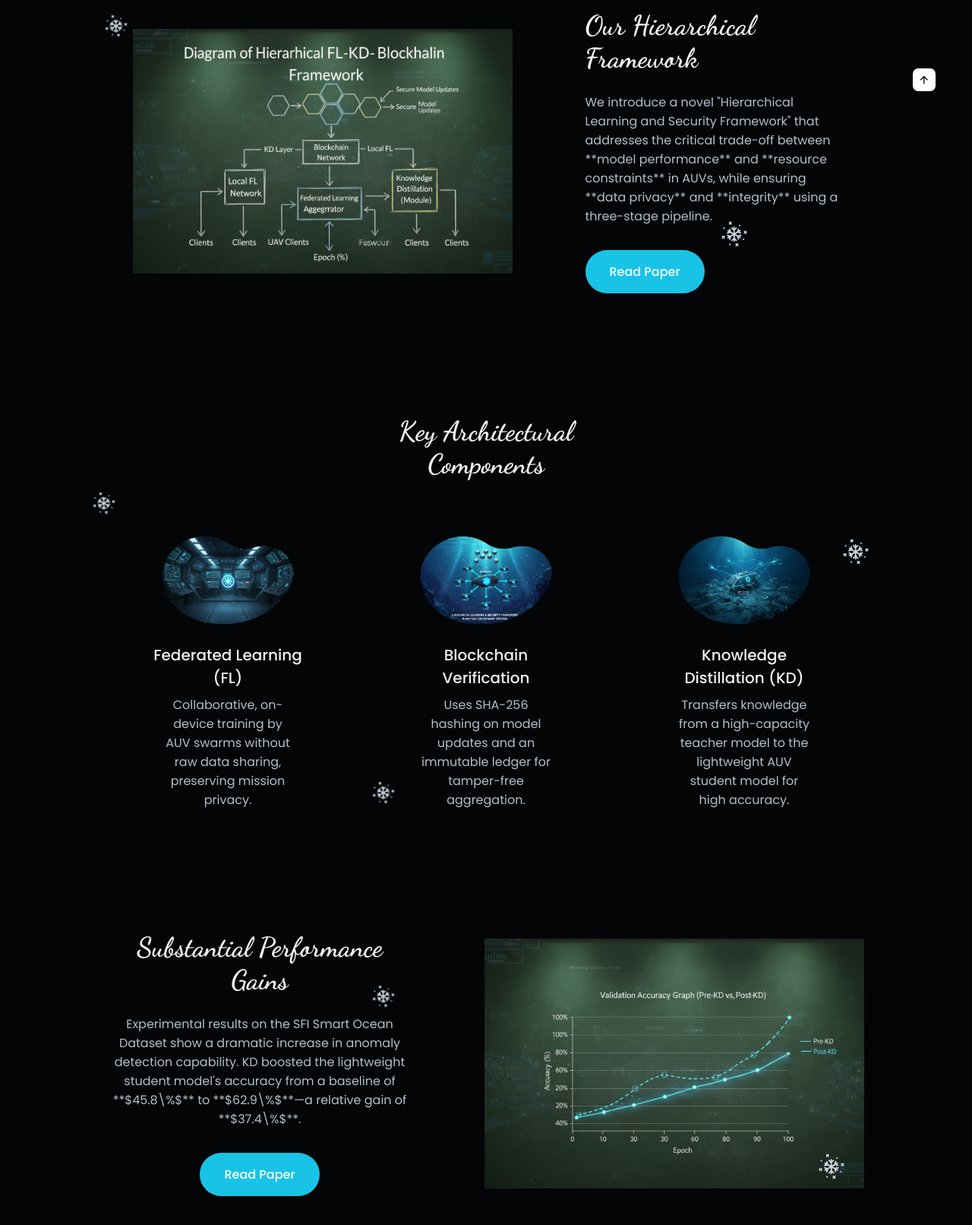
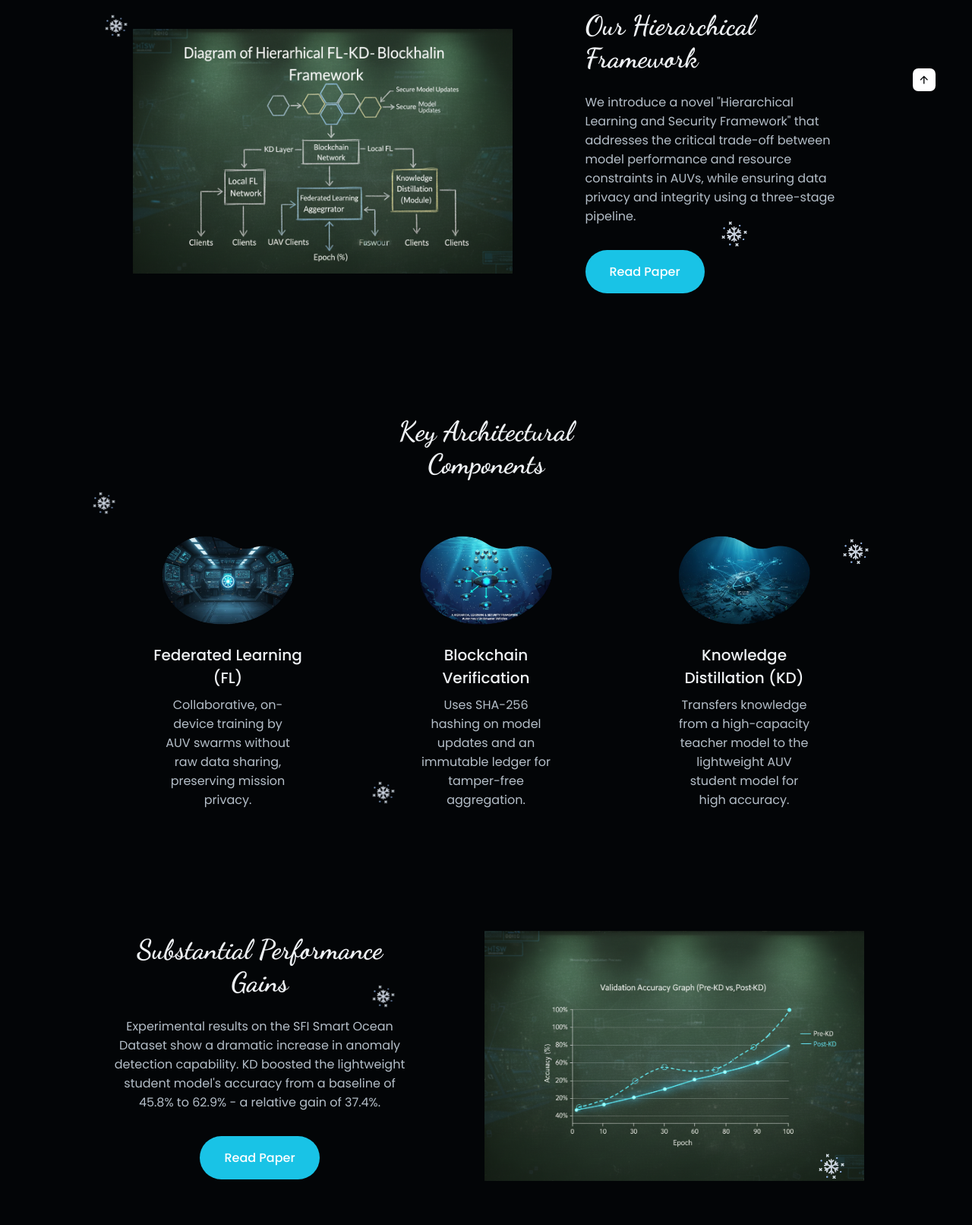
Before and after one commit to CodeByDiablo/hierarchical-fl-kd-blockchain, a plain HTML site: page Project-expo/index.html in a window 1280 px wide. Shown: the part 1080-2692 px from the top of the page at 76% size. Drawn offline with nearby package versions, Linux system fonts and the light colour scheme.

Commit message:
Updated index.html content

```diff
--- a/Project-expo/index.html
+++ b/Project-expo/index.html
@@ -76,7 +76,7 @@
                         </h2>
 
                         <p class="about__description">
-                            We introduce a novel "Hierarchical Learning and Security Framework" that addresses the critical trade-off between **model performance** and **resource constraints** in AUVs, while ensuring **data privacy** and **integrity** using a three-stage pipeline.
+                            We introduce a novel "Hierarchical Learning and Security Framework" that addresses the critical trade-off between model performance and resource constraints in AUVs, while ensuring data privacy and integrity using a three-stage pipeline.
                         </p>
 
                         <a href="https://drive.google.com/file/d/1RCRrLLi8ngNMzQJIAAt0iLcE9aAGvQfU/view?usp=sharing" target="_blank" class="button">Read Paper</a>
@@ -141,7 +141,7 @@
                         </h2>
 
                         <p class="celebrate__description">
-                            Experimental results on the SFI Smart Ocean Dataset show a dramatic increase in anomaly detection capability. KD boosted the lightweight student model's accuracy from a baseline of **$45.8\%$** to **$62.9\%$**—a relative gain of **$37.4\%$**.
+                            Experimental results on the SFI Smart Ocean Dataset show a dramatic increase in anomaly detection capability. KD boosted the lightweight student model's accuracy from a baseline of 45.8% to 62.9% - a relative gain of 37.4%.
                         </p>
 
                         <a href="https://drive.google.com/file/d/1RCRrLLi8ngNMzQJIAAt0iLcE9aAGvQfU/view?usp=sharing" target="_blank" class="button">Read Paper</a>
```
